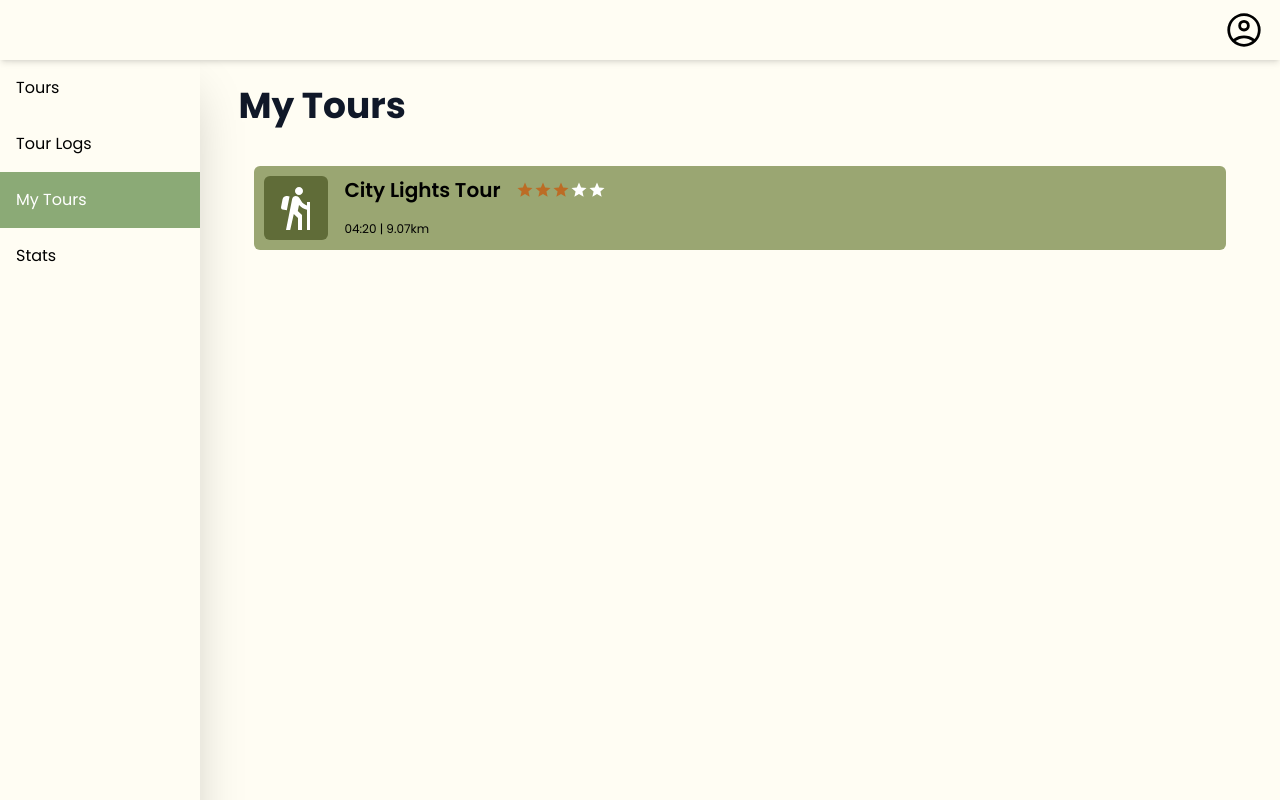
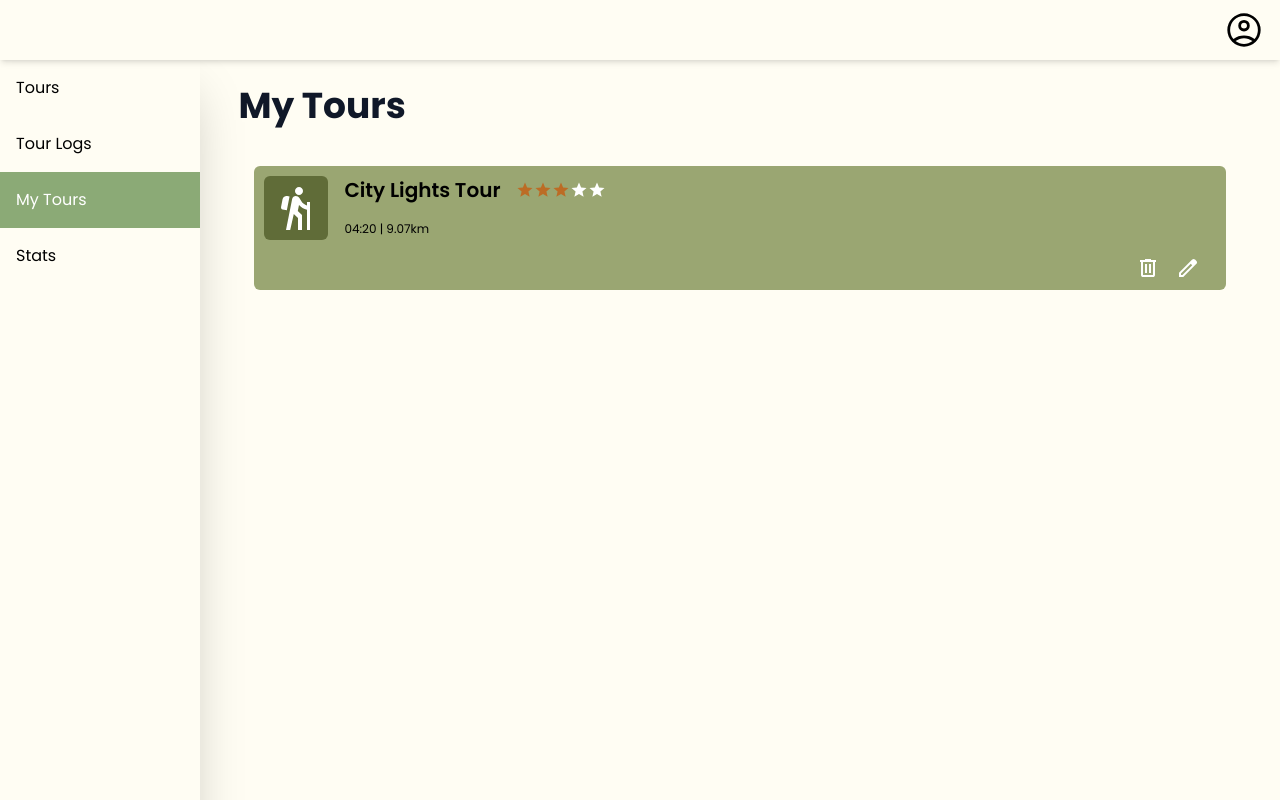
Before and after one commit to anjagfrerer/TourPlanner, an Angular app: page /myTours in a window 1280 px wide. Built offline with nearby package versions, Linux system fonts and the light colour scheme.

Commit message:
tour card wip

```diff
--- a/src/components/tours-page/tour-card/tour-card.html
+++ b/src/components/tours-page/tour-card/tour-card.html
@@ -1,4 +1,4 @@
-<div class="flex flex-col bg-primary2 rounded-md text-stone-850 w-full p-2.5 gap-4 hover:cursor-pointer hover:scale-101" [routerLink]="['/tour', tour().id]">
+<div class="flex flex-col bg-primary2 rounded-md text-stone-850 w-full p-2.5 gap-4 hover:cursor-pointer hover:scale-101" [routerLink]="vm.isEditable() ? ['/tour', tour().id] : null">
     <div class="flex gap-4">
         <div class="flex bg-primary rounded-md items-center justify-center p-2">
             @switch (tour().transportType){
@@ -31,5 +31,14 @@
             </div>
         </div>
     </div>
-    <!--<span>icon placeholder</span>-->
+    @if (vm.isEditable()) {
+        <div class="flex justify-end pr-4 gap-4">
+            <button (click)="vm.deleteTour(1)" class="hover:scale-110 transition-transform cursor-pointer" title="Löschen">
+                <img class="w-6" src="assets/deleteIcon.svg" alt="deleteIcon">
+            </button>
+            <button (click)="vm.modifyTour()"  class="hover:scale-110 transition-transform cursor-pointer" title="Bearbeiten">
+                <img class="w-6" src="assets/editIcon.svg" alt="editIcon">
+            </button>
+        </div>
+    }
 </div>
--- a/src/components/tours-page/tour-card/tour-card.ts
+++ b/src/components/tours-page/tour-card/tour-card.ts
@@ -2,13 +2,16 @@ import { Component, inject, input, effect } from "@angular/core";
 import { StarRating } from "../../star-rating/star-rating";
 import { Tour } from "../../../app/models/tour.model";
 import { RouterLink } from "@angular/router";
+import { TourCardViewModel } from "./tour-card.vm";
 
 @Component({
     selector: 'tour-card',
     templateUrl: './tour-card.html',
     imports:[StarRating, RouterLink],
+    providers: [TourCardViewModel]
 })
 
 export class TourCard {
+    vm = inject(TourCardViewModel);
     tour = input.required<Tour>();
 }
--- /dev/null
+++ b/src/components/tours-page/tour-card/tour-card.vm.ts
@@ -0,0 +1,22 @@
+import { inject, Inject, Injectable, signal } from "@angular/core";
+import { TourService } from "../../../services/TourService";
+import { ActivatedRoute } from "@angular/router";
+
+@Injectable()
+export class TourCardViewModel {
+    tourService = inject(TourService);
+    activatedRoute = inject(ActivatedRoute);
+
+    isEditable() {
+        const link = this.activatedRoute.snapshot.url[0]?.path;
+        return link === "myTours";
+    }
+
+    modifyTour(){
+        console.log("modify");
+    }
+
+    deleteTour(id: number){
+        console.log("delete");
+    }
+}
```
